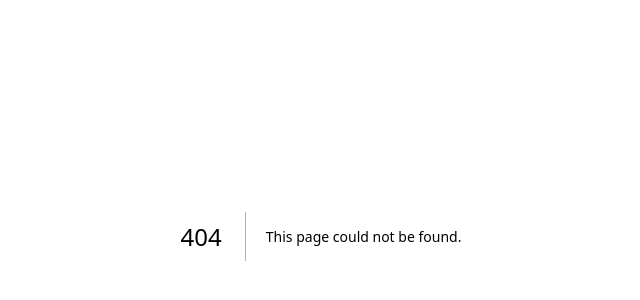
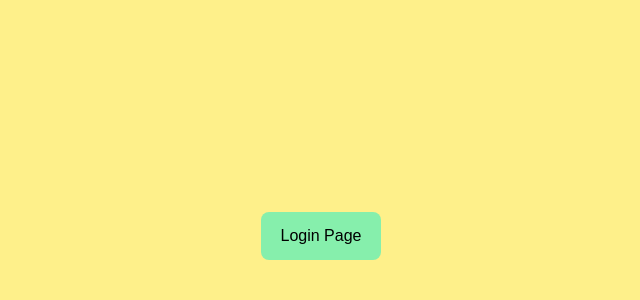
Before and after one commit to pasindu-sandeepa/Nextjs-Project, a Next.js app: page /login in a window 1280 px wide. Before the commit this address had no page. Shown: the part 164-464 px from the top of the page, without its empty margins (319-959 px from the left). Built offline with nearby package versions, Linux system fonts and the light colour scheme.

Commit message:
create login page

```diff
--- /dev/null
+++ b/app/login/page.jsx
@@ -0,0 +1,7 @@
+export default function LoginPage() {
+  return (
+    <div className="flex flex-col justify-center items-center bg-yellow-200 w-full min-h-screen text-black text-center">
+        <div className="bg-green-300 px-5 py-3 rounded-lg ">Login Page</div>
+    </div>
+  )
+}
```
